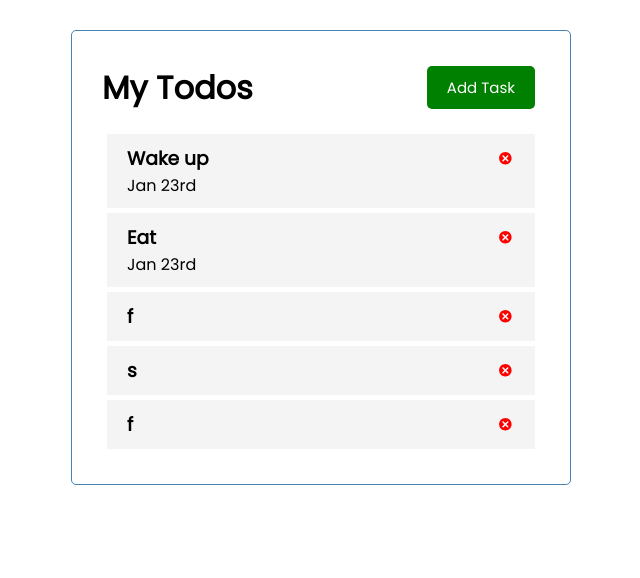
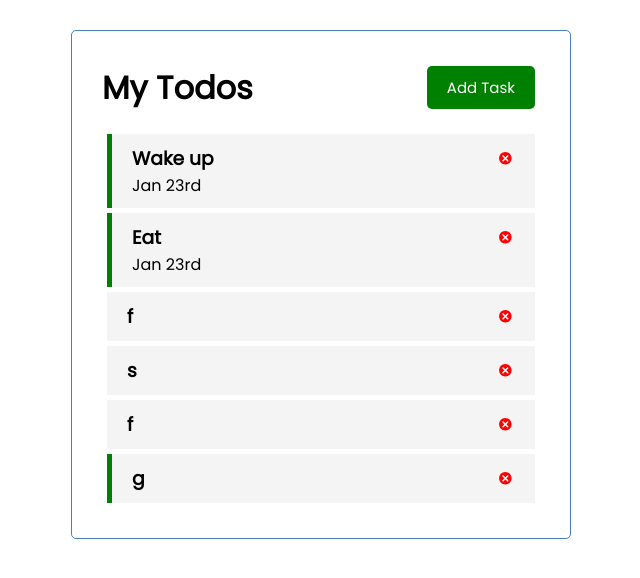
Before and after one commit to YugenFox/react-my-todos-app, a React (Create React App) app: page / in a window 1280 px wide. Shown: the top 578 px of the page, without its empty margins (319-959 px from the left). Built offline with nearby package versions, Linux system fonts and the light colour scheme; data requests are answered from the project's data file.

Commit message:
toggleReminder func made and connected to task
Add backend functionality now

```diff
--- a/db.json
+++ b/db.json
@@ -29,6 +29,12 @@
       "date": "",
       "reminder": false,
       "id": 5
+    },
+    {
+      "title": "g",
+      "date": "",
+      "reminder": true,
+      "id": 6
     }
   ]
 }
--- a/src/App.js
+++ b/src/App.js
@@ -41,18 +41,20 @@ function App() {
         headers: {
           "Content-type": "application/json",
         },
-        body: JSON.stringify(newTask)
+        body: JSON.stringify(newTask),
       });
 
-      const data = await fetchTasks()
-      setTasks(data)
+      //updates local state after post
+      const data = await fetchTasks();
+      setTasks(data);
     };
-    postTask()
+    postTask();
 
     // setTasks([...tasks, newTask]);
 
     console.log("addTask func", newTask);
   };
+
   //Delete Task
   const deleteTask = async (id) => {
     await fetch(`http://localhost:5000/tasks/${id}`, {
@@ -64,6 +66,11 @@ function App() {
     // setTasks(tasks.filter((task) => task.id !== id));
   };
 
+  //Toggle Reminder on Task - highlight if true
+  const toggleReminder = (id) => {
+    console.log("toggle reminder on", id)
+  }
+
   return (
     <div className="container">
       <Header changeShowAddTask={() => setShowAddTask(!showAddTask)} />
@@ -73,7 +80,7 @@ function App() {
           No more tasks left, maybe add some!
         </p>
       ) : (
-        <Tasks tasks={tasks} deleteTask={deleteTask} />
+        <Tasks tasks={tasks} deleteTask={deleteTask} toggleReminder={toggleReminder}/>
       )}
     </div>
   );
--- a/src/components/Task.js
+++ b/src/components/Task.js
@@ -1,8 +1,11 @@
 import { TiDelete } from "react-icons/ti";
 
-const Task = ({ task, deleteTask }) => {
+const Task = ({ task, deleteTask, toggleReminder }) => {
   return (
-    <div className="task">
+    <div
+      className={`task ${task.reminder ? "reminder" : ""}`}
+      onDoubleClick={() => toggleReminder(task.id)}
+    >
       <h3>
         {task.title}
         <TiDelete
--- a/src/components/Tasks.js
+++ b/src/components/Tasks.js
@@ -1,6 +1,6 @@
 import Task from './Task'
 
-const Tasks = ({tasks, deleteTask}) => {
+const Tasks = ({tasks, deleteTask, toggleReminder}) => {
   return (
     <div>
       {tasks.map((task)=>(
@@ -8,6 +8,7 @@ const Tasks = ({tasks, deleteTask}) => {
         key={task.id}
         task={task}
         deleteTask={deleteTask}
+        toggleReminder={toggleReminder}
         />
       ))}
     </div>
```
